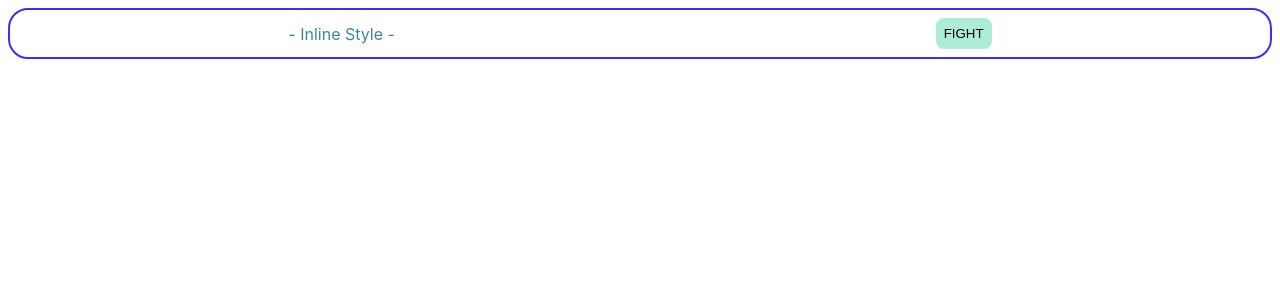
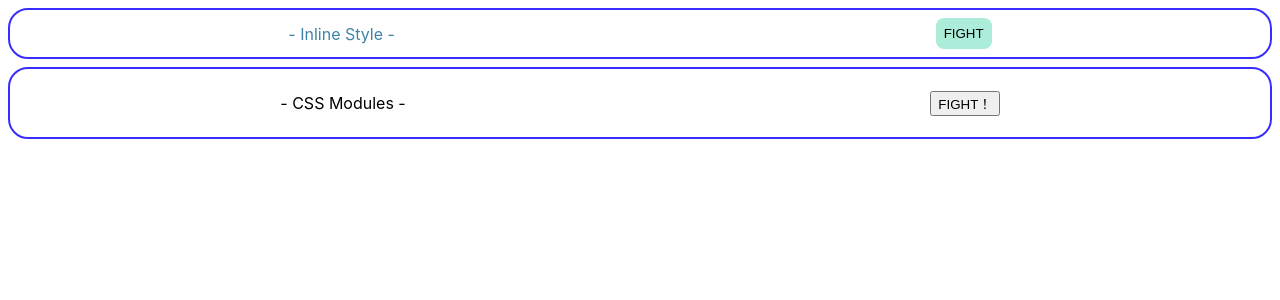
Before and after one commit to umedanaoyuki/react-levelup, a React (Create React App) app in the folder react-levelup/: page / in a window 1280 px wide. Shown: the top 300 px of the page. Built offline with nearby package versions, Linux system fonts and the light colour scheme.

Commit message:
CSS modulesの書き方

```diff
--- a/react-levelup/package.json
+++ b/react-levelup/package.json
@@ -34,5 +34,8 @@
       "last 1 firefox version",
       "last 1 safari version"
     ]
+  },
+  "devDependencies": {
+    "node-sass": "^7.0.3"
   }
 }
--- a/react-levelup/src/App.js
+++ b/react-levelup/src/App.js
@@ -2,6 +2,7 @@
 import React, { useState, useCallback, useMemo } from 'react';
 import { ChildArea } from './ChildArea';
 import { InlineStyle } from './components/InlineStyle';
+import CssModules from './components/CssModules';
 
 
 function App() {
@@ -9,6 +10,7 @@
   return (
     <div className="App">
       <InlineStyle />
+      <CssModules />
     </div>
   );
 }
--- /dev/null
+++ b/react-levelup/src/components/CssModules.jsx
@@ -0,0 +1,13 @@
+import React from 'react'
+import classes from './CssModules.module.scss'
+
+export const CssModules = () => {
+  return (
+    <div className={classes.container}>
+      <p>- CSS Modules -</p>
+      <button>FIGHT！</button>
+      </div>
+  )
+}
+
+export default CssModules
--- /dev/null
+++ b/react-levelup/src/components/CssModules.module.scss
@@ -0,0 +1,9 @@
+.container {
+  border: solid 2px #392eff;
+  border-radius: 20px;
+  padding: 8px;
+  margin: 8px;
+  display: flex;
+  justify-content: space-around;
+  align-items: center;
+}
```
Also changed, not shown: 1 other file (tests, documents, lock files or other folders).
